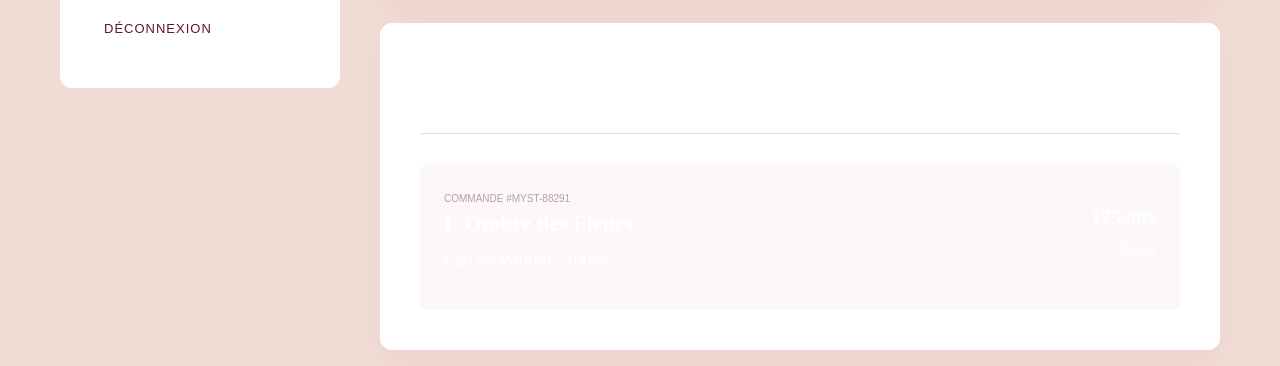
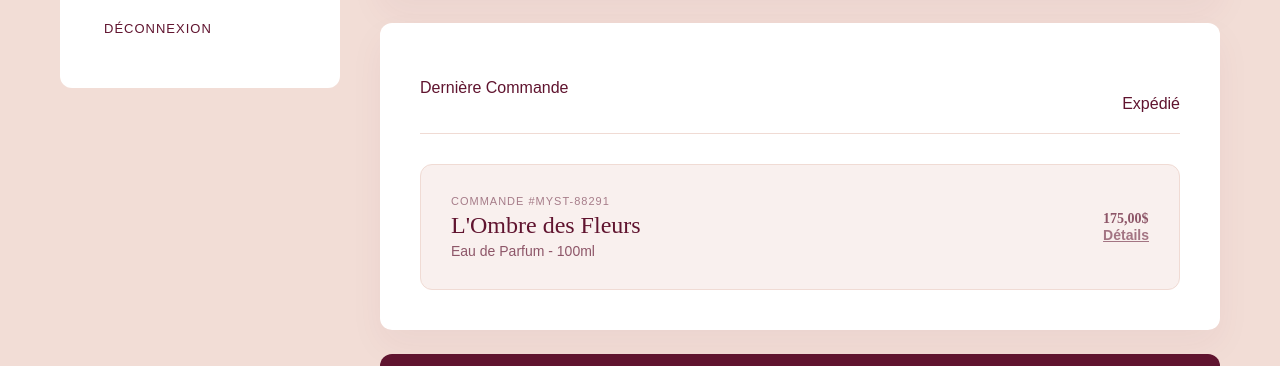
Before and after one commit to yanis26x/Mistify-frontend, a React (Vite) app: page /profil in a window 1280 px wide. Shown: the part 435-801 px from the top of the page. Built offline with nearby package versions, Linux system fonts and the light colour scheme; no server answers; a web font is replaced by a local one.

Commit message:
link be fe pageprofil

```diff
--- a/src/pages/account/Compte.jsx
+++ b/src/pages/account/Compte.jsx
@@ -14,6 +14,7 @@ export default function Compte() {
   const [users, setUsers] = useState([]);
   const [message, setMessage] = useState("");
   const [loading, setLoading] = useState(true);
+  // const PROFIL = navigate("/profil")
 
   useEffect(() => {
     checkWhoAmI();
@@ -53,6 +54,7 @@ export default function Compte() {
 
       setUser(res.data);
       setMessage("Compte créé avec succès.");
+      // PROFIL
     } catch (err) {
       setMessage(err?.response?.data?.message || "Erreur lors du signup.");
     }
@@ -75,6 +77,7 @@ export default function Compte() {
 
       setUser(res.data);
       setMessage("Connexion réussie.");
+      // PROFIL
     } catch (err) {
       setMessage(err?.response?.data?.message || "Erreur lors du signin.");
     }
--- a/src/pages/account/CreateAcc.css
+++ b/src/pages/account/CreateAcc.css
@@ -297,3 +297,39 @@ body {
   font-family: 'Playfair Display', serif; /* Keeps it high-end */
   color: #333;
 }
+
+/* Style du Titre (Commun aux deux) */
+.titre {
+  margin-top: 0;
+  margin-bottom: 0;
+  padding-bottom: 5px;
+  display: inline-block;
+  color: #60142f;
+  border-bottom: 2px solid #60142f; /* Ta ligne bordeaux */
+}
+
+/* Style du Switch (Commun aux deux) */
+.switch {
+  display: block;      /* Force l'affichage en bloc */
+  margin-top: 10px !important;
+  margin-bottom: 20px;
+  text-align: left;    /* Aligné avec le titre */
+  font-size: 0.95rem;
+  color: #333 !important; /* Force la visibilité en gris foncé */
+  padding: 0;
+}
+
+.switch span {
+  color: #60142f;
+  font-weight: 700;
+  cursor: pointer;
+  margin-left: 5px;
+  transition: all 0.3s ease;
+  text-decoration: underline;
+}
+
+.switch span:hover {
+  color: #a82e50;
+  transform: scale(1.05);
+  display: inline-block;
+}
--- a/src/pages/account/CreateAcc.jsx
+++ b/src/pages/account/CreateAcc.jsx
@@ -15,7 +15,7 @@ export default function CreateAcc({ onSignup, onSignin, message }) {
   const [preferences, setPreferences] = useState([]);
   const scentOptions = ["Floral","Chypré","Fougère","Cuir","Boisé", "Oriental","Hespéridé"];
 
-  const [isActive, setIsActive] = useState(false);
+  const [isRegister, setIsRegister] = useState(false);
 
   function autoAdmin() {
     setSigninEmail("yanis26x@hotmail.com");
@@ -53,49 +53,52 @@ export default function CreateAcc({ onSignup, onSignin, message }) {
 
   return (
     <>
-      {/* {message && <p className="msg msg-ok">{message}</p>} */}
       <Navbar/>
       <div className="wrapper">
 
       <div className="grid">
+      {isRegister? (
+
       <div className="card">
             <h2 className="titre">Créer un compte</h2>
-          <h2 className="titre"> Connexion </h2>
-
+                  <p className="switch">
+                    Déjà un compte? {""}
+                    <span onClick={() => setIsRegister(false)}>Connectez-vous </span>
+                  </p>
             <form onSubmit={handleSubmitSignup} className="form">
               <input
                 type="text"
                 placeholder="Prénom"
                 value={prenom}
-              onChange={(e) => setPrenom(e.target.value)}
-              />
+                onChange={(e) => setPrenom(e.target.value)} />
 
               <input
                 type="text"
                 placeholder="Nom"
                 value={name}
-              onChange={(e) => setName(e.target.value)}
-              />
+                onChange={(e) => setName(e.target.value)} />
 
               <input
                 type="email"
                 placeholder="Email"
                 value={signupEmail}
-              onChange={(e) => setSignupEmail(e.target.value)}
-              />
+                onChange={(e) => setSignupEmail(e.target.value)} />
 
               <input
                 type="password"
                 placeholder="Mot de passe"
                 value={signupPassword}
-              onChange={(e) => setSignupPassword(e.target.value)}
-              />
+                onChange={(e) => setSignupPassword(e.target.value)} />
 
               <input
-              type="password"
-              placeholder="......"
+                type="confirm-password"
+                placeholder="Confirmer votre mot de passe"
                 value={signupPassword}
                 onChange={(e) => setSignupPassword(e.target.value)}
+                // validate= (val=string) {
+                // if (watch('password') != 'confirm-password') {
+                //   return "Your passwords do not match";
+                // }}
                 />
 
               <div className="preferences">
@@ -106,8 +109,7 @@ export default function CreateAcc({ onSignup, onSignin, message }) {
                       <input
                         type="checkbox"
                         checked={preferences.includes(scent)}
-                  onChange={() => handleCheckboxChange(scent)}
-                  />
+                        onChange={() => handleCheckboxChange(scent)} />
                       <span> {scent} </span>
                     </label>
                   ))}
@@ -118,41 +120,36 @@ export default function CreateAcc({ onSignup, onSignin, message }) {
                 Créer un compte
               </button>
             </form>
+
           </div>
-
-        {/* <div className="card">
+          ) : (
+            <div className="card">
               <h2 className="titre">Connexion</h2>
-
-          <div className="btn-rapide">
-            <button type="button" className="btn-secondaire" onClick={autoAdmin}>
-              Admin
-            </button>
-
-            <button type="button" className="btn-secondaire" onClick={autoNormal}>
-              User
-            </button>
-          </div>
-
+              <p className="switch">
+                Pas encore de compte? {""}
+                <span onClick={() => setIsRegister(true)}>Créez-en un ici</span>
+              </p>
                   <form onSubmit={handleSubmitSignin} className="form">
                     <input
                       type="email"
                       placeholder="Email"
                       value={signinEmail}
-              onChange={(e) => setSigninEmail(e.target.value)}
-              />
+                      onChange={(e) => setSigninEmail(e.target.value)} />
 
                     <input
                       type="password"
                       placeholder="Mot de passe"
                       value={signinPassword}
-              onChange={(e) => setSigninPassword(e.target.value)}
-            />
+                      onChange={(e) => setSigninPassword(e.target.value)} />
 
                     <button type="submit" className="btn-principal">
                       Se connecter
                     </button>
                   </form>
-        </div> */}
+
+
+              </div>
+            )}
       </div>
       </div>
       <Footer/>
--- a/src/pages/profil/Profil.css
+++ b/src/pages/profil/Profil.css
@@ -82,6 +82,7 @@
     border-bottom: 1px solid #F0DBD4;
     padding-bottom: 20px;
     margin-bottom: 30px;
+    color: #60142F;
 }
 
 .label-category {
@@ -122,20 +123,75 @@
     margin: 0;
 }
 
+/* Le conteneur de la commande */
 .order-item-box {
     display: flex;
     justify-content: space-between;
     align-items: center;
-    background: #FBF8F7;
-    padding: 24px;
-    border-radius: 8px;
+    background: #F9F0EE; /* Un rose très pâle pour contraster avec le blanc */
+    padding: 30px;
+    border-radius: 12px;
+    border: 1px solid #F0DBD4; /* Une fine bordure pour définir les limites */
+    transition: transform 0.3s ease;
 }
 
-.brand-name { font-family: "Cormorant Garamond"; font-size: 22px; margin: 4px 0; }
-.order-number { font-size: 10px; color: rgba(96,20,47,0.4); }
-.price-tag { font-family: "Cormorant Garamond"; font-size: 20px; font-weight: 600; margin: 0;}
-.details-link { font-size: 12px; text-decoration: underline; cursor: pointer; text-align: right; }
+.order-item-box:hover {
+    transform: translateY(-2px); /* Petit effet au survol */
+    box-shadow: 0 5px 15px rgba(96, 20, 47, 0.1);
+}
 
+/* Le numéro de commande (ex: #MYST-88291) */
+.order-number {
+    font-size: 11px;
+    color: #A67C89; /* Un vieux rose pour le côté "label" */
+    text-transform: uppercase;
+    letter-spacing: 1px;
+    margin-bottom: 5px;
+    display: block;
+}
+
+/* Le nom du parfum (L'Ombre des Fleurs) */
+.brand-name {
+    font-family: "Cormorant Garamond", serif;
+    font-size: 24px;
+    color: #60142F; /* Ton bordeaux signature */
+    margin: 4px 0;
+    font-weight: 500;
+}
+
+/* Le type de parfum (Eau de Parfum - 100ml) */
+.order-item-box p {
+    color: rgba(96, 20, 47, 0.7); /* Bordeaux avec un peu de transparence */
+    font-size: 14px;
+    margin: 0;
+}
+
+/* Le prix (175,00$) */
+.price-tag {
+    font-family: "Cormorant Garamond", serif;
+    font-size: 22px;
+    font-weight: 700;
+    color: #60142F;
+    margin: 0;
+}
+
+/* Le lien détails */
+.details-link {
+    font-size: 12px;
+    color: #60142F;
+    text-decoration: underline;
+    cursor: pointer;
+    text-align: right;
+    display: block;
+    margin-top: 10px;
+    font-weight: 600;
+    opacity: 0.8;
+}
+
+.details-link:hover {
+    opacity: 1;
+    color: #FF99B3; /* Rose plus vif au survol */
+}
 .banner-dark {
     background: #60142F;
     color: white;
--- a/src/pages/profil/Profil.jsx
+++ b/src/pages/profil/Profil.jsx
@@ -3,13 +3,24 @@ import "./Profil.css";
 import { useState, useEffect } from "react";
 import Navbar from "../../components/navbar/Navbar";
 import Footer from "../../components/footer/Footer";
+import handleSignout from "../../pages/account/Compte"
+
+export default function Profil() {
+  const navigate = useNavigate();
+
+  const name = "Jane Doe"
+  const member = "Membre Privilège"
+  const email = "janedoe@gmail.com"
+  const address = "7000 Rue Marie-Victorin, Montreal Quebec H1G 2J6"
+  function wishlist() {
+    navigate("/favoris");
+  }
+
+  function collection() {
+    navigate("/parfums")
+  }
 
 
-export default function Profil() {
-
-  function compte() {
-    navigate("/compte");
-  }
 return (
   <div className="profil-page">
     <Navbar
@@ -25,14 +36,14 @@ return (
       <aside className="menuProfil">
         <div className="profile-header">
           <img src="https://i.pinimg.com/474x/b1/48/8f/b1488fdac4488b4a116c6964c1735f60.jpg?nii=t" alt="Jane Doe" />
-          <p className="user-name">Jane Doe</p>
-          <p className="member-status">Membre Privilège</p>
+          <p className="user-name">{name}</p>
+          <p className="member-status">{member}</p>
         </div>
 
         <div className="sidebar-links">
-          <button onClick={compte} className="link-active">Mon Compte</button>
-          <button>Ma wishlist</button>
-          <button className="logout-btn">Déconnexion</button>
+          <button className="link-active">Mon Compte</button>
+          <button onClick={wishlist}>Ma wishlist</button>
+          <button onClick={handleSignout} className="logout-btn">Déconnexion</button>
         </div>
       </aside>
 
@@ -52,15 +63,15 @@ return (
           <div className="info-grid">
             <div className="field">
               <label>Nom Complet</label>
-              <p>Jane Doe</p>
+              <p>{name}</p>
             </div>
             <div className="field">
               <label>Adresse E-mail</label>
-              <p>janedoe@gmail.com</p>
+              <p>{email}</p>
             </div>
             <div className="field full-width">
               <label>Adresse De Livraison Principale</label>
-              <p>7000 Rue Marie-Victorin, Montreal Quebec H1G 2J6 </p>
+              <p>{address} </p>
             </div>
           </div>
         </section>
@@ -93,7 +104,7 @@ return (
             un échantillon de notre nouvelle collection 'Éclat de Nuit' pour
             votre prochaine visite.
           </p>
-          <button className="banner-btn">Découvrir la collection</button>
+          <button onClick={collection} className="banner-btn">Découvrir la collection</button>
         </section>
 
       </div>
```
Lines whose indentation alone changed are shown as unchanged.
